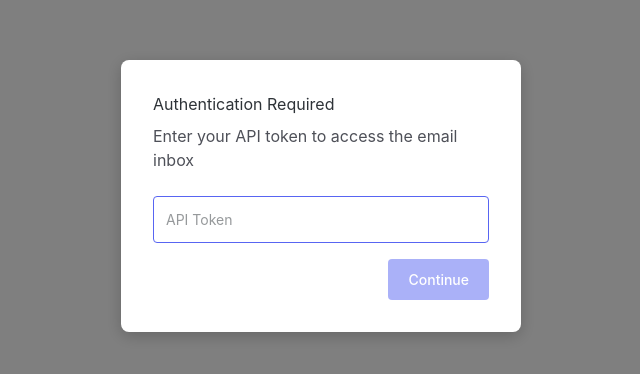
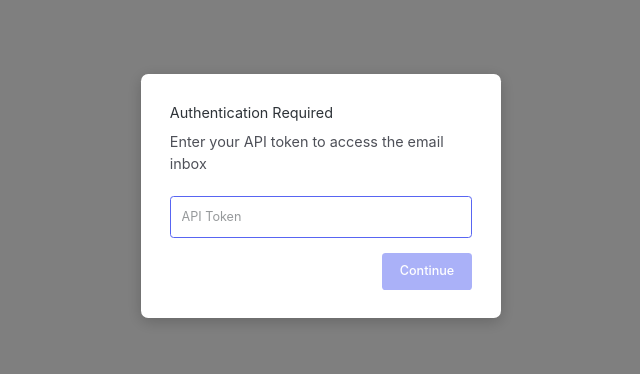
Before and after one commit to allistera/email-viewer, a Vue app in the folder web/: page / in a window 1280 px wide. Shown: the part 204-578 px from the top of the page, without its empty margins (319-959 px from the left). Built offline with nearby package versions, Linux system fonts and the light colour scheme; no server answers.

Commit message:
Apply 90% global zoom to html for a tighter default UI
Co-Authored-By: Claude Opus 4.7 <noreply@anthropic.com>

```diff
--- a/web/src/style.css
+++ b/web/src/style.css
@@ -91,6 +91,11 @@
   box-sizing: border-box;
 }
 
+html {
+  /* Effective ~90% zoom — equivalent to one ⌘− tap. Scales fonts and layout uniformly. */
+  zoom: 0.9;
+}
+
 body {
   font-family: 'Inter', -apple-system, BlinkMacSystemFont, 'Segoe UI', Roboto, sans-serif;
   background: var(--color-bg);
```
